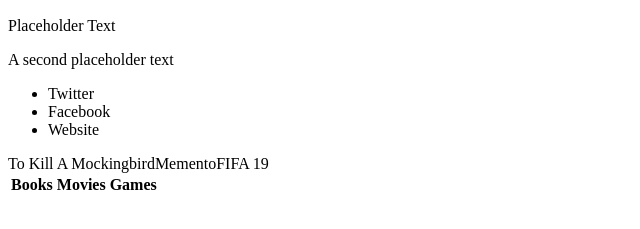
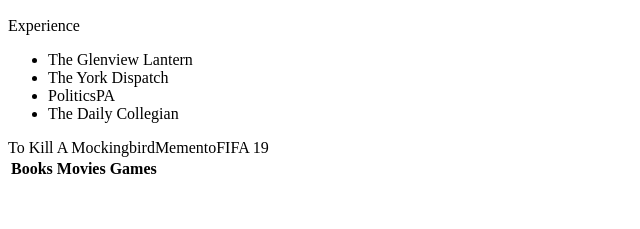
Before and after one commit to jasonxaddy/jasonxaddy.github.io, a plain HTML site: page index.html in a window 1280 px wide. Shown: the part 383-612 px from the top of the page, without its empty margins (0-640 px from the left). Drawn offline with Linux system fonts and the light colour scheme.

Commit message:
commit index

```diff
--- a/index.html
+++ b/index.html
@@ -3,22 +3,21 @@
 
 <head>
   <meta charset="UTF-8">
-  <title>Basic HTML Exercise</title>
+  <title>Personal Website</title>
 </head>
 
 <body>
 
     <h1>Jason Addy</h1>
 
-    <img src='http://www.dogbreedslist.info/uploads/allimg/dog-pictures/Puggle-2.jpg' alt='Jason Addy'>
+    <img src='https://scontent-ort2-1.xx.fbcdn.net/v/t1.0-9/13119122_10153834495987928_591985770575279267_n.jpg?_nc_cat=103&_nc_ht=scontent-ort2-1.xx&oh=bb5d21c1f0d869013fab45f80bb24350&oe=5CE78225' alt='Jason Addy'>
 
-    <p>Placeholder Text</p>
-    <p>A second placeholder text</p>
-
+    <p>Experience</p>
     <ul>
-        <li>Twitter</li>
-        <li>Facebook</li>
-        <li>Website</li>
+        <li>The Glenview Lantern</li>
+        <li>The York Dispatch</li>
+        <li>PoliticsPA</li>
+        <li>The Daily Collegian</li>
     </ul>
 
 <table>
```
